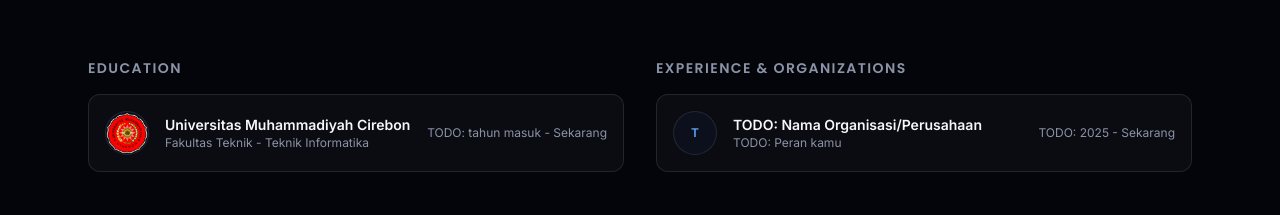
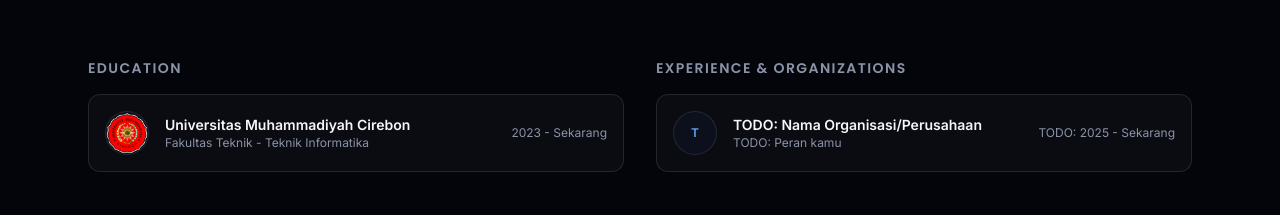
Before and after one commit to ahmadaftahrivai-arch/portofolio, a React (Vite) app: page / in a window 1280 px wide. Shown: the part 1420-1635 px from the top of the page. Built offline with nearby package versions, Linux system fonts and the light colour scheme; no server answers; the database is empty.

Commit message:
Fill in enrollment period: 2023 - Sekarang
Co-Authored-By: Claude Sonnet 5 <noreply@anthropic.com>
Claude-Session: https://claude.ai/code/session_01BAUtCt8bKAHAoMdqkQhE9Y

```diff
--- a/src/data/timeline.ts
+++ b/src/data/timeline.ts
@@ -7,7 +7,7 @@ export const education: TimelineEntry[] = [
     id: 'edu-1',
     title: 'Universitas Muhammadiyah Cirebon',
     subtitle: 'Fakultas Teknik - Teknik Informatika',
-    period: 'TODO: tahun masuk - Sekarang', // TODO: isi tahun masuk kamu, mis. "2023 - Sekarang"
+    period: '2023 - Sekarang',
     logoUrl: umcLogo,
   },
 ]
```
